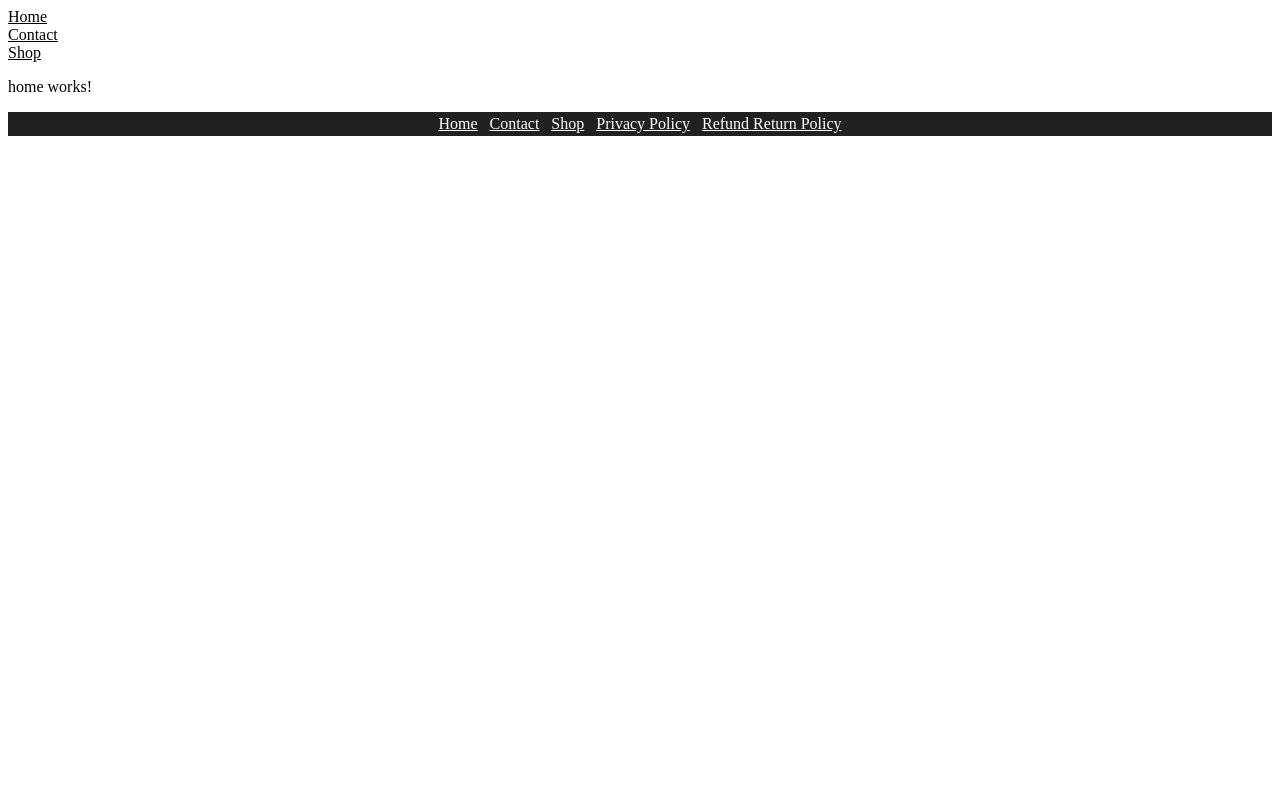
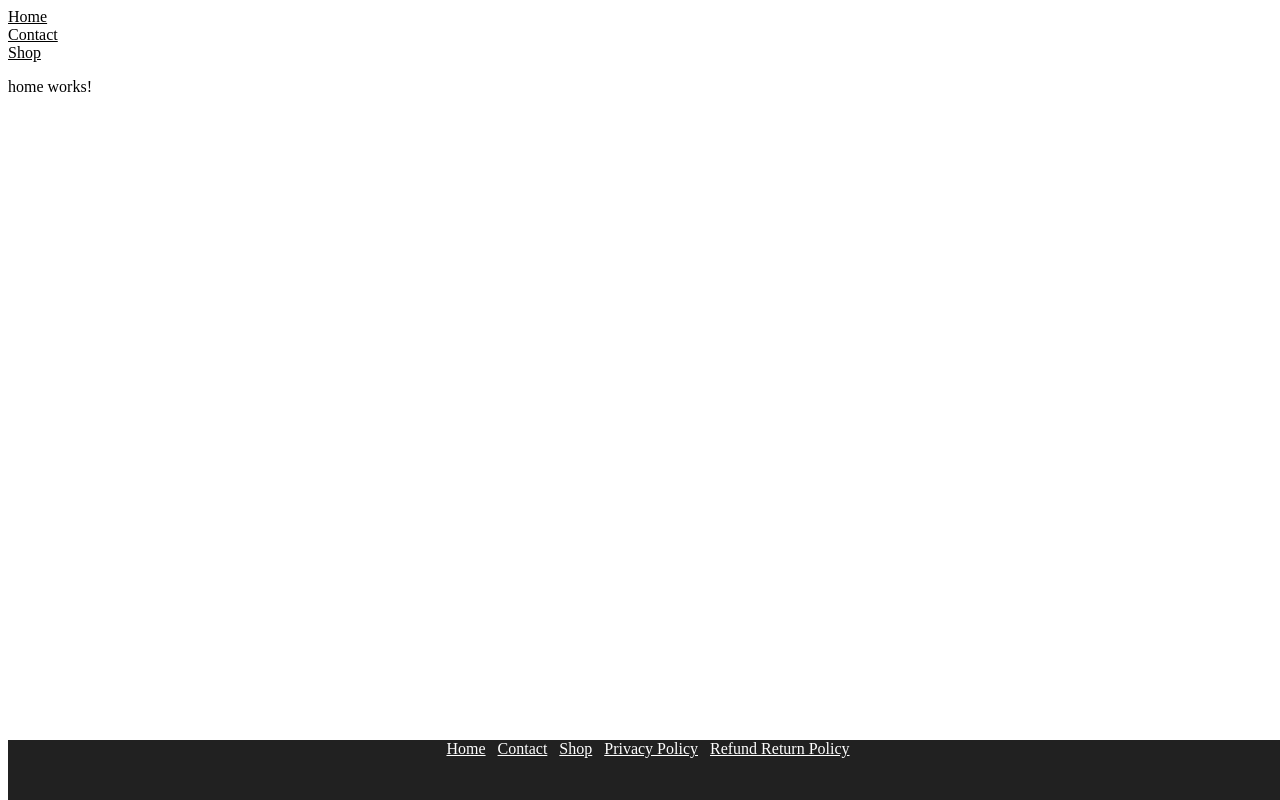
Before and after one commit to ExoMovement/website, an Angular app: page / in a window 1280 px wide. Built offline with nearby package versions, Linux system fonts and the light colour scheme.

Commit message:
Footer at bottom

```diff
--- a/src/app/footer/footer.component.css
+++ b/src/app/footer/footer.component.css
@@ -1,6 +1,9 @@
 footer {
   text-align: center;
-  padding: 3px;
   background-color: #212121;
   color: white;
+  position:absolute;
+  bottom:0;
+  width:100%;
+  height:60px;   /* Height of the footer */
 }
```
